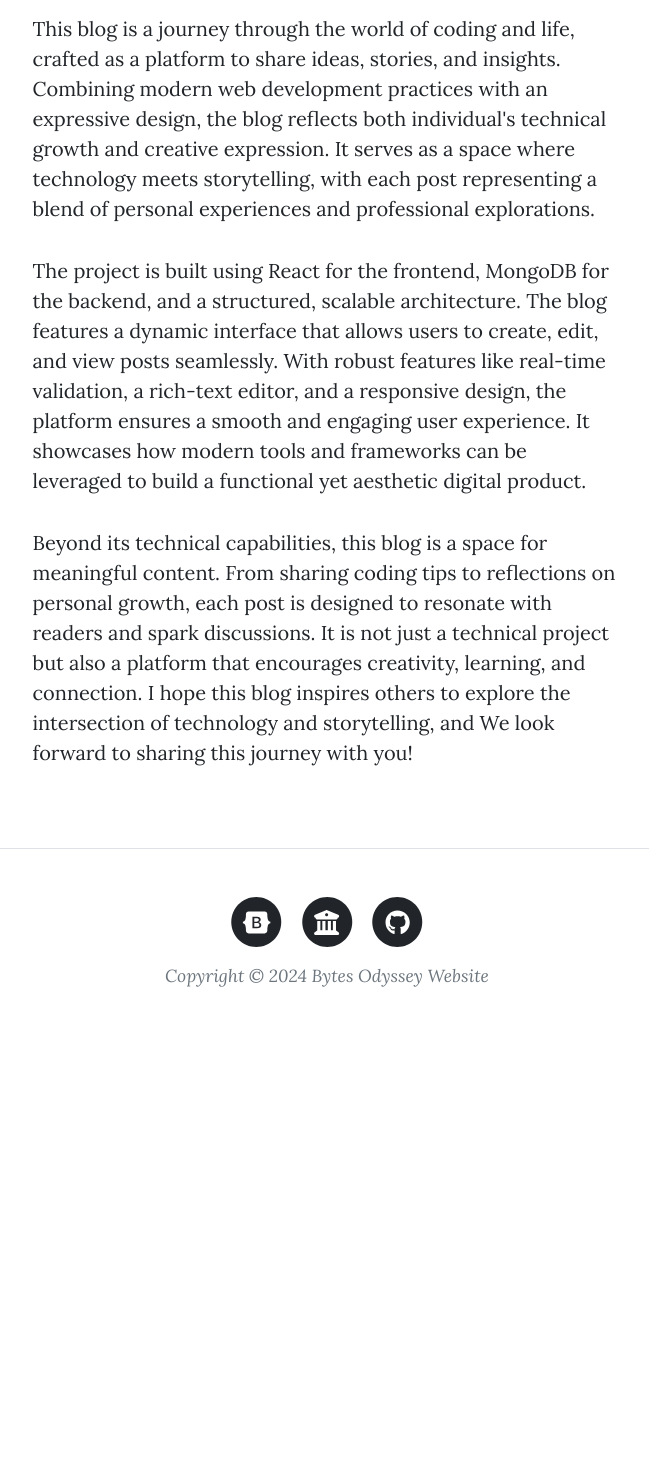
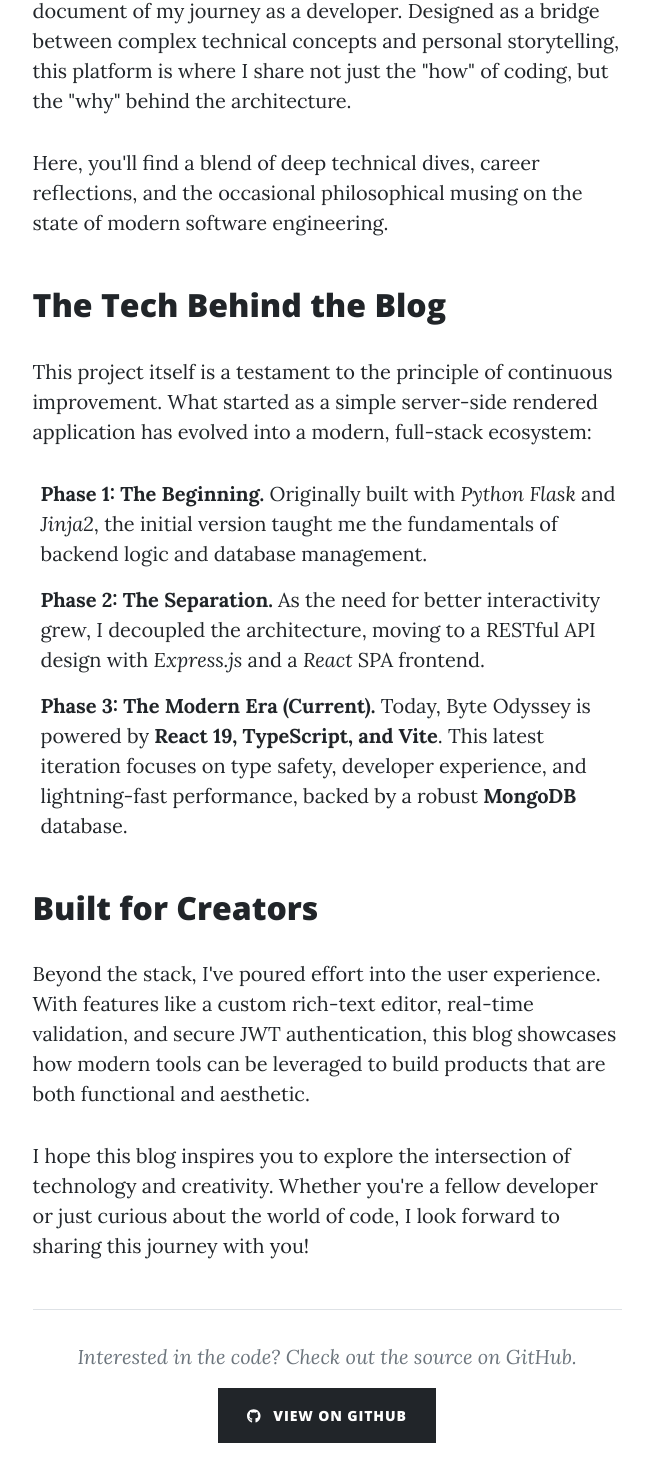
Before and after one commit to lhq5520/tech-blog, a React (Vite) app in the folder client/: page /about in a window 1280 px wide. Shown: the part 790-2260 px from the top of the page, without its empty margins (313-962 px from the left). Before the commit the page ends 1828 px from the top, so only its background shows below. Built offline with nearby package versions, Linux system fonts and the light colour scheme; no server answers.

Commit message:
phase 9 finished and some detail change

```diff
--- a/client/src/api/client.ts
+++ b/client/src/api/client.ts
@@ -19,9 +19,21 @@ const request = async <T>(endpoint: string, options: RequestInit = {}): Promise<
       },
       body: options.body ? JSON.stringify(options.body) : undefined,
     });
-    if(!response.ok){
-      throw new Error (`something wrong with response  ${response.statusText}}` )
+    if (!response.ok) {
+      throw new Error(`something wrong with response ${response.statusText}`);
     }
+
+    // DELETE returns 204 No Content; avoid parsing empty body
+    if (response.status === 204) {
+      return undefined as T;
+    }
+
+    // Some servers omit body with 200/201; guard to avoid JSON parse errors
+    const contentLength = response.headers.get('content-length');
+    if (contentLength === '0' || contentLength === null) {
+      return undefined as T;
+    }
+
     return response.json();
 
   } catch(error: any){
--- a/client/src/pages/About.tsx
+++ b/client/src/pages/About.tsx
@@ -12,38 +12,89 @@ const About = () => {
         <div className="container px-4 px-lg-5 mb-5">
           <div className="row gx-4 gx-lg-5 justify-content-center">
             <div className="col-md-10 col-lg-8 col-xl-7">
-              <h1>Welcome To The Byte Odyssey</h1>
+              {/* Introduction */}
+              <div className="mb-5">
+                <h1>Welcome to the Odyssey</h1>
                 <p>
-                This blog is a journey through the world of coding and life,
-                crafted as a platform to share ideas, stories, and insights.
-                Combining modern web development practices with an expressive
-                design, the blog reflects both individual's technical growth and
-                creative expression. It serves as a space where technology meets
-                storytelling, with each post representing a blend of personal
-                experiences and professional explorations.
+                  Byte Odyssey is more than just a tech blog; it is a living
+                  document of my journey as a developer. Designed as a bridge
+                  between complex technical concepts and personal storytelling,
+                  this platform is where I share not just the "how" of coding,
+                  but the "why" behind the architecture.
                 </p>
+                <p>
+                  Here, you'll find a blend of deep technical dives, career
+                  reflections, and the occasional philosophical musing on the
+                  state of modern software engineering.
+                </p>
+              </div>
 
+              {/* Technical Evolution Section */}
+              <div className="mb-5">
+                <h2>The Tech Behind the Blog</h2>
                 <p>
-                The project is built using React for the frontend, MongoDB for
-                the backend, and a structured, scalable architecture. The blog
-                features a dynamic interface that allows users to create, edit,
-                and view posts seamlessly. With robust features like real-time
-                validation, a rich-text editor, and a responsive design, the
-                platform ensures a smooth and engaging user experience. It
-                showcases how modern tools and frameworks can be leveraged to
-                build a functional yet aesthetic digital product.
+                  This project itself is a testament to the principle of
+                  continuous improvement. What started as a simple server-side
+                  rendered application has evolved into a modern, full-stack
+                  ecosystem:
                 </p>
+                <ul className="list-unstyled ms-2">
+                  <li className="mb-3">
+                    <strong>Phase 1: The Beginning.</strong> Originally built
+                    with <em>Python Flask</em> and <em>Jinja2</em>, the initial
+                    version taught me the fundamentals of backend logic and
+                    database management.
+                  </li>
+                  <li className="mb-3">
+                    <strong>Phase 2: The Separation.</strong> As the need for
+                    better interactivity grew, I decoupled the architecture,
+                    moving to a RESTful API design with <em>Express.js</em> and
+                    a <em>React</em> SPA frontend.
+                  </li>
+                  <li>
+                    <strong>Phase 3: The Modern Era (Current).</strong> Today,
+                    Byte Odyssey is powered by
+                    <strong> React 19, TypeScript, and Vite</strong>. This
+                    latest iteration focuses on type safety, developer
+                    experience, and lightning-fast performance, backed by a
+                    robust <strong>MongoDB</strong> database.
+                  </li>
+                </ul>
+              </div>
 
+              {/* Closing / Features */}
+              <div className="mb-5">
+                <h2>Built for Creators</h2>
                 <p>
-                Beyond its technical capabilities, this blog is a space for
-                meaningful content. From sharing coding tips to reflections on
-                personal growth, each post is designed to resonate with readers
-                and spark discussions. It is not just a technical project but
-                also a platform that encourages creativity, learning, and
-                connection. I hope this blog inspires others to explore the
-                intersection of technology and storytelling, and We look forward
-                to sharing this journey with you!
+                  Beyond the stack, I've poured effort into the user experience.
+                  With features like a custom rich-text editor, real-time
+                  validation, and secure JWT authentication, this blog showcases
+                  how modern tools can be leveraged to build products that are
+                  both functional and aesthetic.
                 </p>
+                <p>
+                  I hope this blog inspires you to explore the intersection of
+                  technology and creativity. Whether you're a fellow developer
+                  or just curious about the world of code, I look forward to
+                  sharing this journey with you!
+                </p>
+              </div>
+
+              {/* GitHub Link Section */}
+              <div className="text-center mt-5">
+                <hr className="my-4" />
+                <p className="text-muted fst-italic mb-3">
+                  Interested in the code? Check out the source on GitHub.
+                </p>
+                <a
+                  href="https://github.com/lhq5520/Blog-React"
+                  target="_blank"
+                  rel="noopener noreferrer"
+                  className="btn btn-dark text-uppercase"
+                >
+                  <i className="fab fa-github me-2"></i> View on GitHub
+                </a>
+              </div>
             </div>
           </div>
         </div>
--- a/client/src/pages/Contact.tsx
+++ b/client/src/pages/Contact.tsx
@@ -38,7 +38,7 @@ const Contact = () => {
 
   return (
     <PageLayout
-      title="Contact Us"
+      title="Contact Me"
       subtitle="Have questions? I have answers."
       backgroundImage="/static/img/contact-bg.jpg"
     >
```
Also changed, not shown: client/src/index.css. Lines whose indentation alone changed are shown as unchanged.
